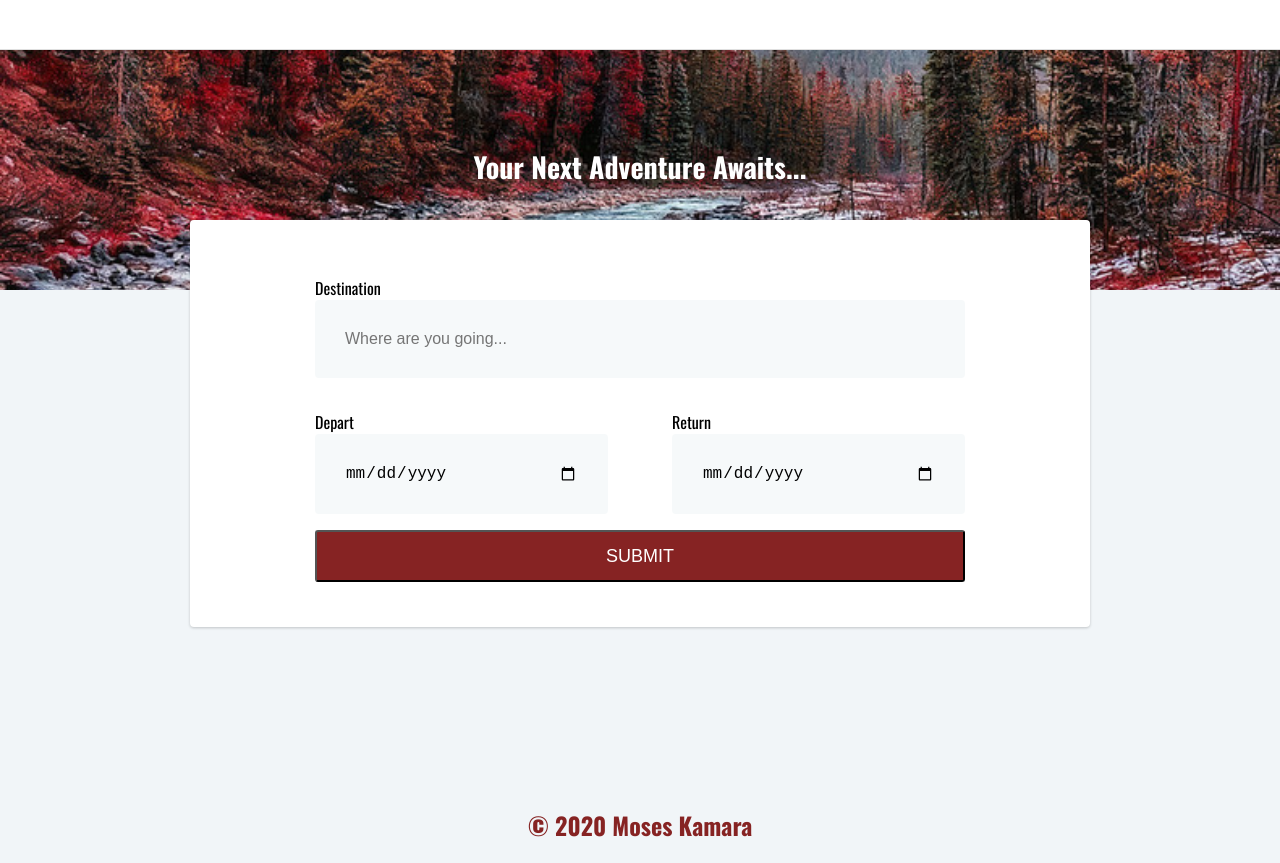
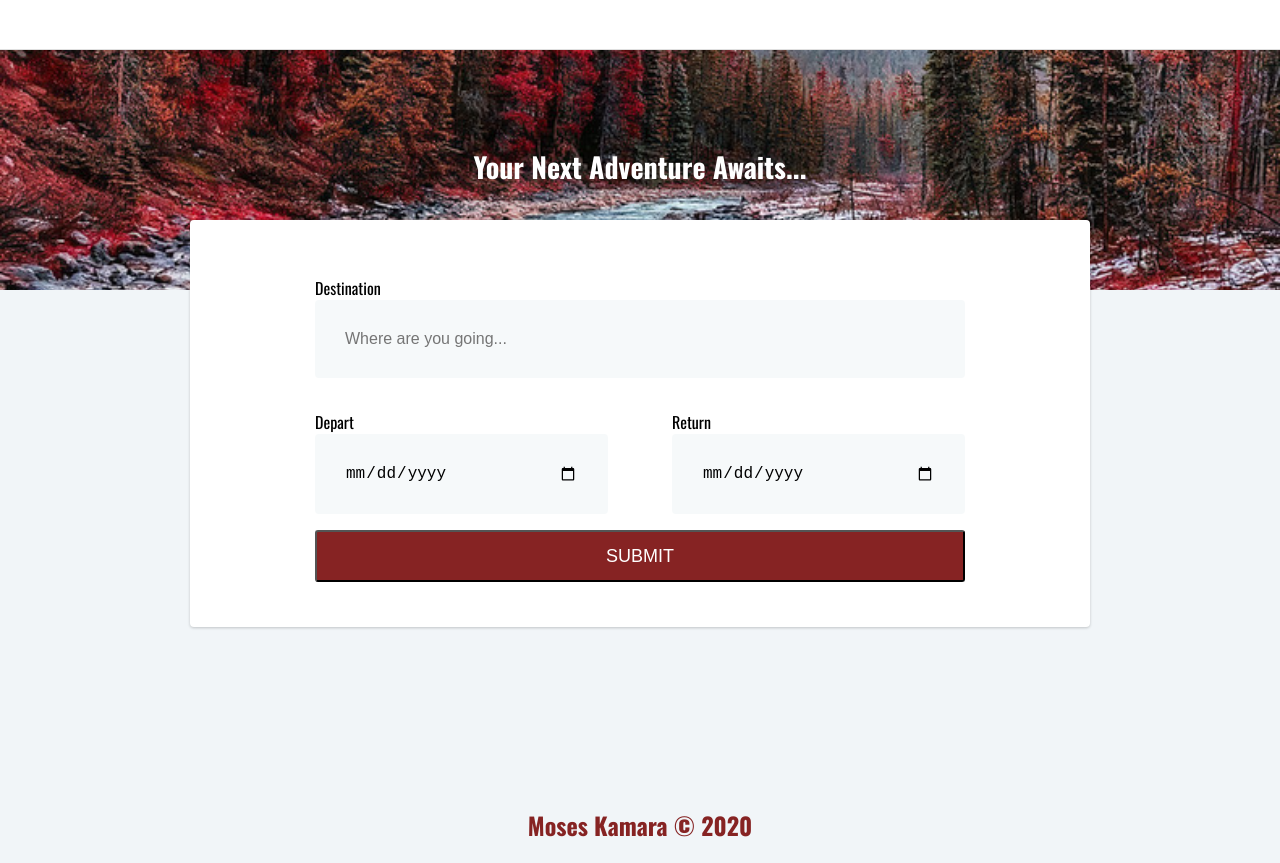
Before and after one commit to kamara-moses/Capstone-Travel-App, a website built with webpack: page src/client/views/index.html in a window 1280 px wide. Shown: the part 101-964 px from the top of the page. Built offline with nearby package versions, Linux system fonts and the light colour scheme.

Commit message:
rearrange the footer

```diff
--- a/src/client/views/index.html
+++ b/src/client/views/index.html
@@ -44,8 +44,8 @@
                 </div>
               </div>
               <button class="btn" id="generate" type="submit">Submit</button>
+            </div>
           </div>
-        </div>
         </section>
         <section>
           <div id="journal" class="holder entry hide">
@@ -68,7 +68,7 @@
 
       <footer>
         <h2>
-          &copy; 2020 Moses Kamara
+          Moses Kamara &copy; 2020
         </h2>
       </footer>
     </div>
```
